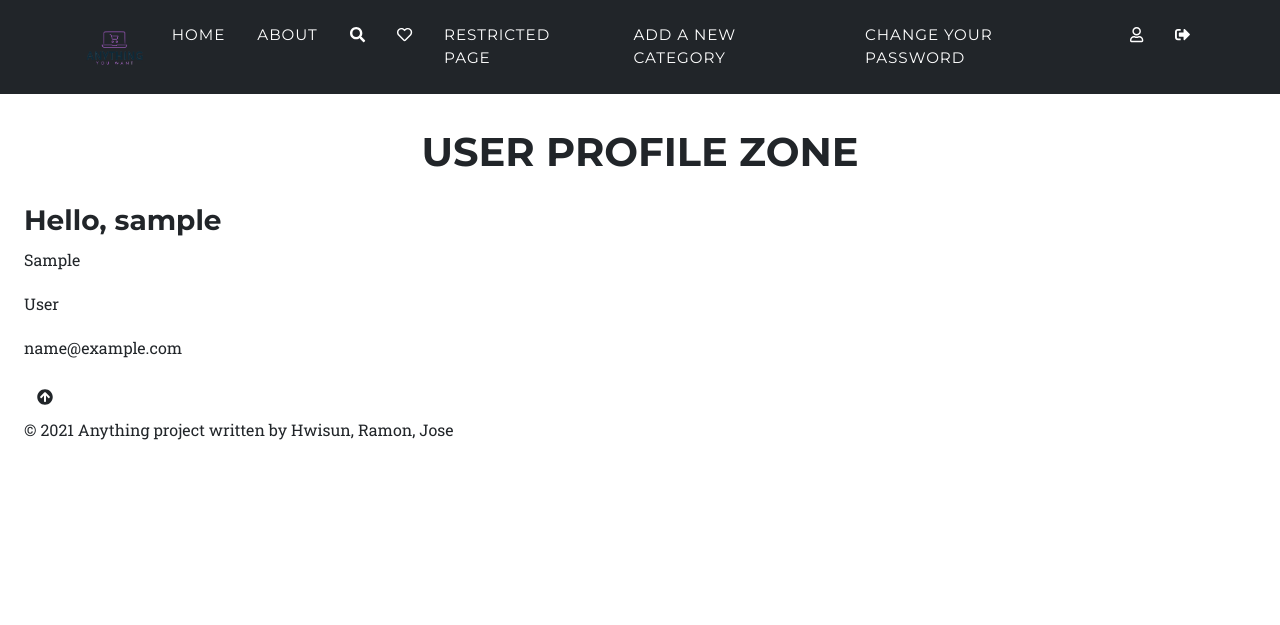
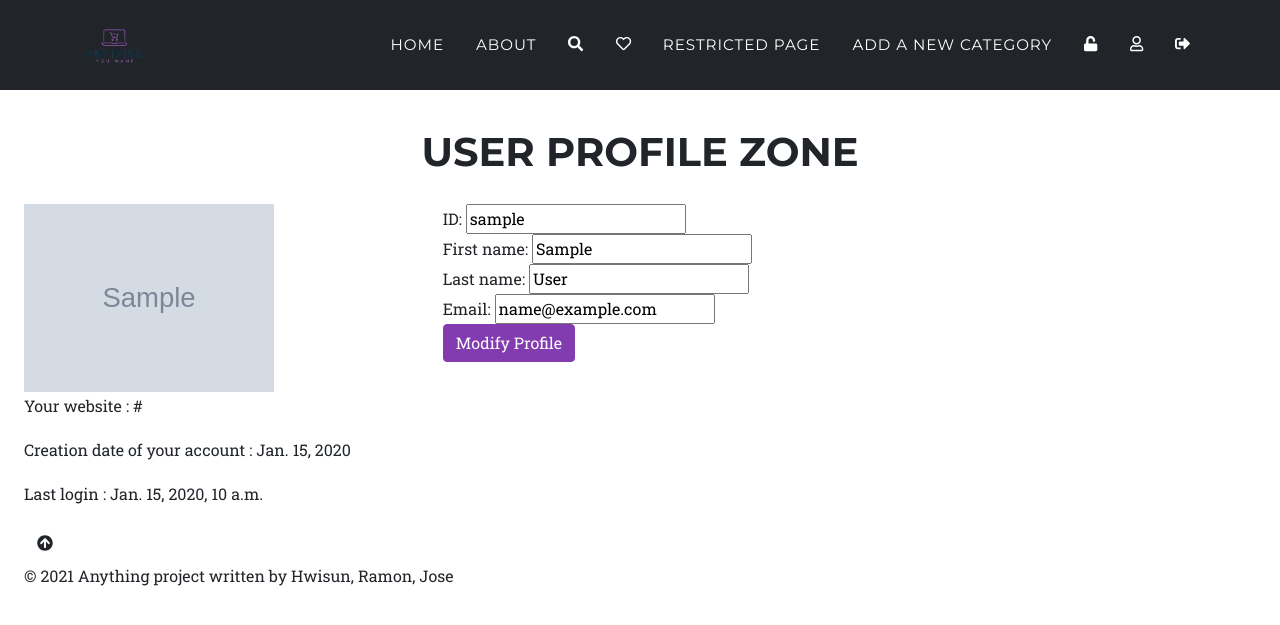
Before and after one commit to UoG-ITECH/anything, a Django app: page /any/profile/ in a window 1280 px wide. Shown: the top 625 px of the page. Run offline with Django 3.2, Linux system fonts and the light colour scheme; a user stored in the database is signed in; tables that the repository leaves empty hold one stand-in row (values such as "Sample post"); grey boxes marked "Sample" are stand-in pictures; some libraries are stand-ins or nearby versions.

Commit message:
profile default

```diff
--- a/tango_with_django_project/rango/models.py
+++ b/tango_with_django_project/rango/models.py
@@ -44,7 +44,7 @@
     user = models.OneToOneField(User, on_delete=models.CASCADE)
     # The additional attributes we wish to include.
     website = models.URLField(blank=True)
-    picture = models.ImageField(upload_to='profile_images', blank=True)
+    picture = models.ImageField(upload_to='profile_images', blank=True, default="../static/images/account_blank.png")
     date = models.DateField(auto_now=True)
 
     def __str__(self):
--- a/tango_with_django_project/rango/views.py
+++ b/tango_with_django_project/rango/views.py
@@ -171,8 +171,7 @@
 class ProfileView(View):
     @method_decorator(login_required)
     def get(self, request):
-        profile = request.user
-        print(profile)
+        profile = UserProfile.objects.get(user__username=request.user.username)
         return render(request, 'rango/profile.html', {'profile': profile})
 
     # TODO: functionality to modify profile
--- a/tango_with_django_project/templates/rango/base.html
+++ b/tango_with_django_project/templates/rango/base.html
@@ -44,7 +44,7 @@
             {% if user.is_authenticated %}
                 <li class="nav-item"><a class="nav-link" href="{% url 'rango:restricted' %}">Restricted Page</a></li>
                 <li class="nav-item"><a class="nav-link" href="{% url 'rango:add_category' %}">Add a New Category</a></li>
-                <li class="nav-item"><a class="nav-link" href="{% url 'auth_password_change' %}">Change your Password</a></li>
+                <li class="nav-item"><a class="nav-link" href="{% url 'auth_password_change' %}"><i class="fas fa-unlock"></i></a></li>
                 <li class="nav-item"><a class="nav-link" href="{% url 'rango:profile' %}" ><i class="far fa-user"></i></a></li>
                 <li class="nav-item"><a class="nav-link" href="{% url 'auth_logout' %}?next={% url 'rango:index' %}"><i class="fas fa-sign-out-alt"></i></a></li>
             {% else %}
--- a/tango_with_django_project/templates/rango/profile.html
+++ b/tango_with_django_project/templates/rango/profile.html
@@ -11,16 +11,28 @@
 </container>
 
 <div class="row">
-    <div class="col-6 col-md-4 col-lg-6 ">
-        <h3>Hello, {{ user.username }}</h3>
+    <div class="col-4 col-sm-12 col-md-4 col-lg-4">
+        <img src="{{ profile.picture.url }}" alt="Your profile picture" style="height:auto; width:250px;">
+    </div>
 
-        <p>{{ user.first_name }}</p>
-        <p>{{ user.last_name }}</p>
-        <p>{{ user.email }}</p>
-<!--        TODO: get date, pictures from user profile and let user to modify -->
-        <p>{{ profile.picture}}</p>
-        <p>{{ profile.date }}</p>
+    <div class="col-6  col-sm-12 col-md-8 col-lg-8 ">
+        <form action="." method="post" id="profile_edit">
+            {% csrf_token %}
+            <label for="uname">ID:</label>
+            <input type="text" id="uname" name="uname" value="{{ user.username }}"><br>
+            <label for="fname">First name:</label>
+            <input type="text" id="fname" name="fname" value="{{ user.first_name }}"><br>
+            <label for="fname">Last name:</label>
+            <input type="text" id="lname" name="lname" value="{{ user.last_name }}"><br>
+            <label for="email">Email:</label>
+            <input type="email" id="email" name="email" value="{{ user.email }}"><br>
+            <button class="btn btn-primary" type="subimt" name='submit'>Modify Profile</button>
+        </form>
+
     </div>
+        <p>Your website : {{ profile.website }}</p>
+        <p>Creation date of your account : {{ profile.date }}</p>
+        <p>Last login : {{ user.last_login }}</p>
 
 </div>
 
```
Also changed, not shown: tango_with_django_project/templates/registration/password_change_form.html (+9 -1 lines), tango_with_django_project/rango/forms.py (line endings or trailing spaces), tango_with_django_project/static/images/account_blank.png (added).
